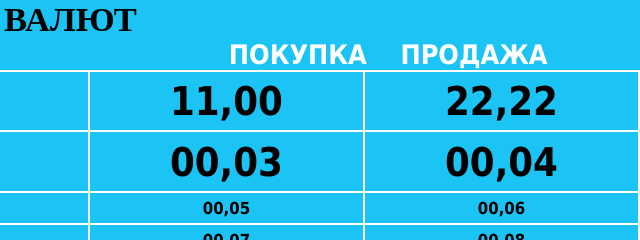
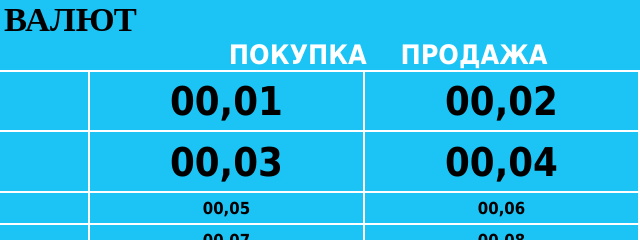
Before and after one commit to cirlin/Wintab, a plain HTML site: page index.html in a window 1280 px wide. Shown: the top 240 px of the page, 640-1280 px from the left. Drawn offline with Linux system fonts and the light colour scheme.

Commit message:
28.11.2019 17:41:58

```diff
--- a/index.html
+++ b/index.html
@@ -24,8 +24,8 @@
 <TR>
 <TD rowspan=2 class=iml><img src=flags/0.jpg></TD>
 <TD rowspan=2 class=nmd>доллар США USD</TD>
-<TD rowspan=2 class=kdr><!>11,00</TD>
-<TD rowspan=2 class=kdr><!>22,22</TD>
+<TD rowspan=2 class=kdr><!>00,01</TD>
+<TD rowspan=2 class=kdr><!>00,02</TD>
 </TR>
 <TR>
 </TR>
```
